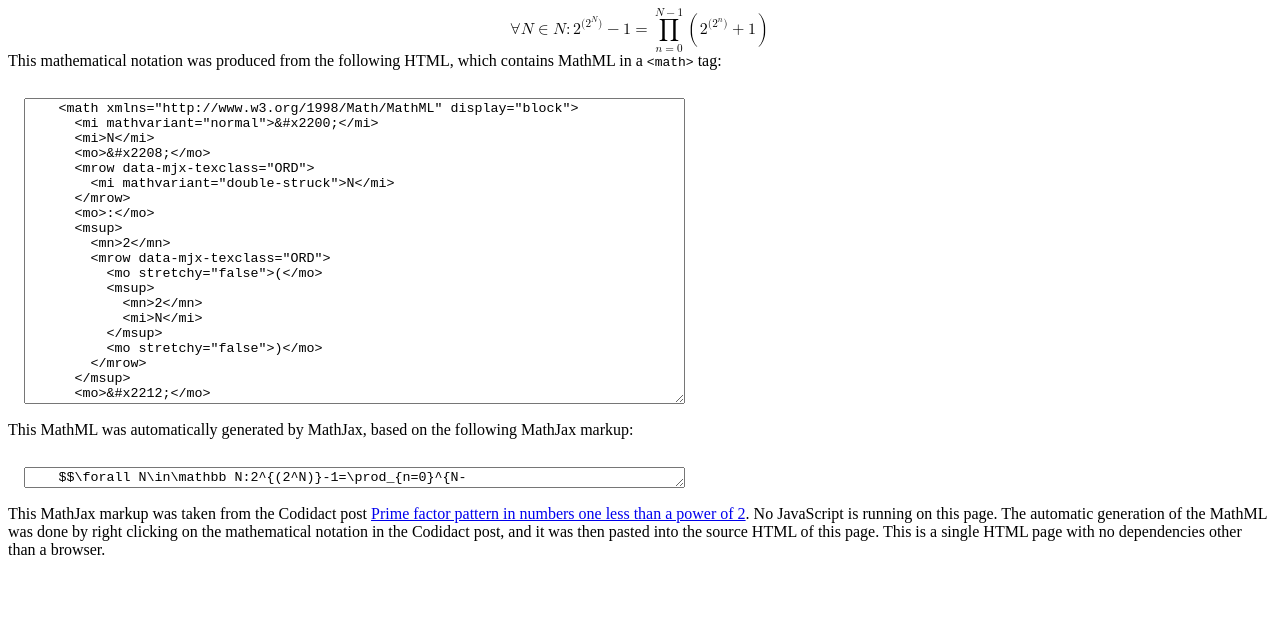
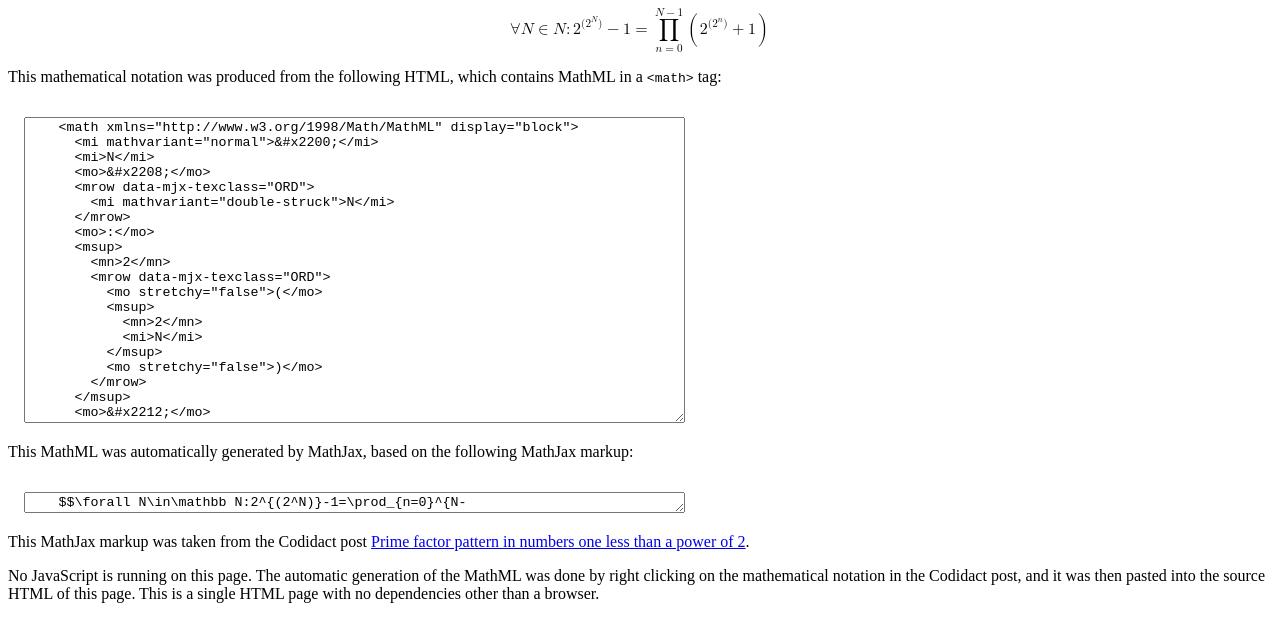
Before and after one commit to trichoplax/mathml-example, a plain HTML site: page docs/index.html in a window 1280 px wide. Drawn offline with Linux system fonts and the light colour scheme.

Commit message:
Add p tags

```diff
--- a/docs/index.html
+++ b/docs/index.html
@@ -54,7 +54,7 @@
   </mrow>
 </math>
 
-This mathematical notation was produced from the following HTML, which contains MathML in a <code>&lt;math&gt;</code> tag:
+<p>This mathematical notation was produced from the following HTML, which contains MathML in a <code>&lt;math&gt;</code> tag:</p>
 
 <pre><code>
   <textarea readonly cols="80" rows="20">
@@ -116,7 +116,7 @@ This mathematical notation was produced from the following HTML, which contains
   </textarea>
 </code></pre>
 
-This MathML was automatically generated by MathJax, based on the following MathJax markup:
+<p>This MathML was automatically generated by MathJax, based on the following MathJax markup:</p>
 
 <pre><code>
   <textarea readonly cols="80" rows="1">
@@ -124,6 +124,6 @@ This MathML was automatically generated by MathJax, based on the following MathJ
   </textarea>
 </code></pre>
 
-This MathJax markup was taken from the Codidact post <a href="https://math.codidact.com/posts/293608">Prime factor pattern in numbers one less than a power of 2</a>.
+<p>This MathJax markup was taken from the Codidact post <a href="https://math.codidact.com/posts/293608">Prime factor pattern in numbers one less than a power of 2</a>.</p>
 
-No JavaScript is running on this page. The automatic generation of the MathML was done by right clicking on the mathematical notation in the Codidact post, and it was then pasted into the source HTML of this page. This is a single HTML page with no dependencies other than a browser.
+<p>No JavaScript is running on this page. The automatic generation of the MathML was done by right clicking on the mathematical notation in the Codidact post, and it was then pasted into the source HTML of this page. This is a single HTML page with no dependencies other than a browser.</p>
```
